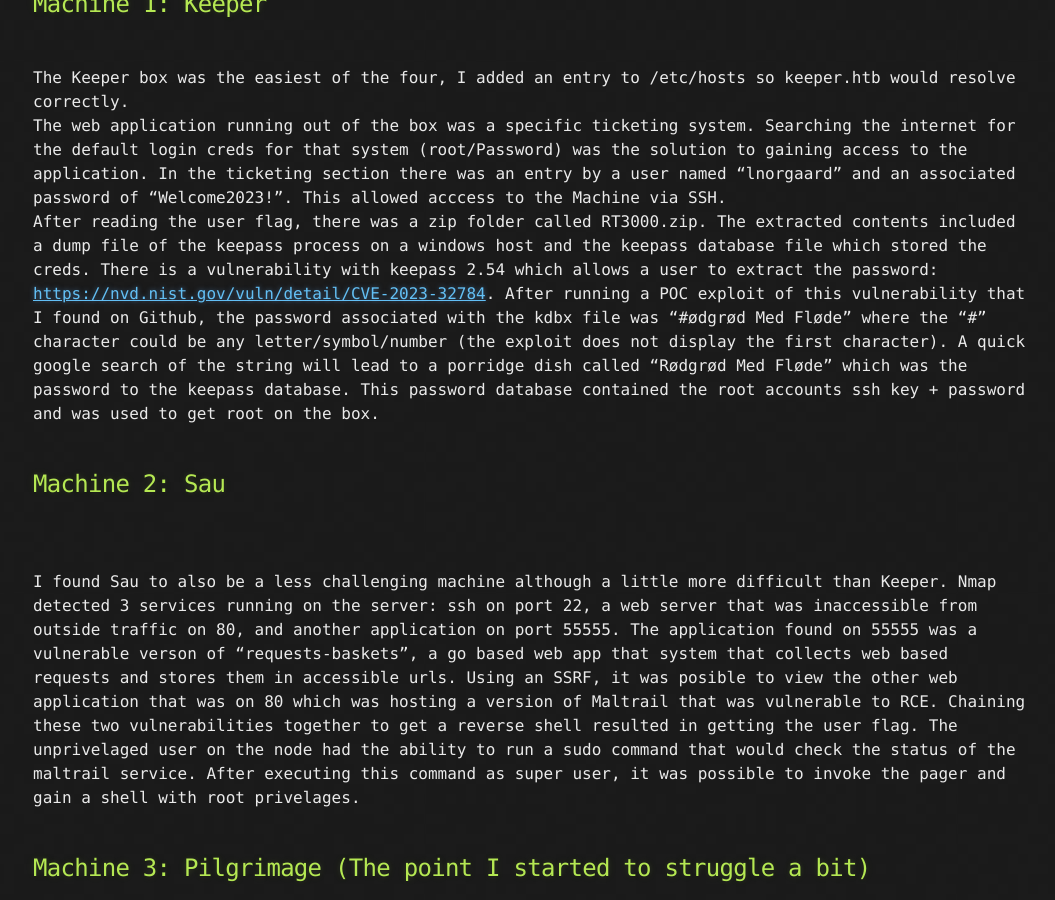
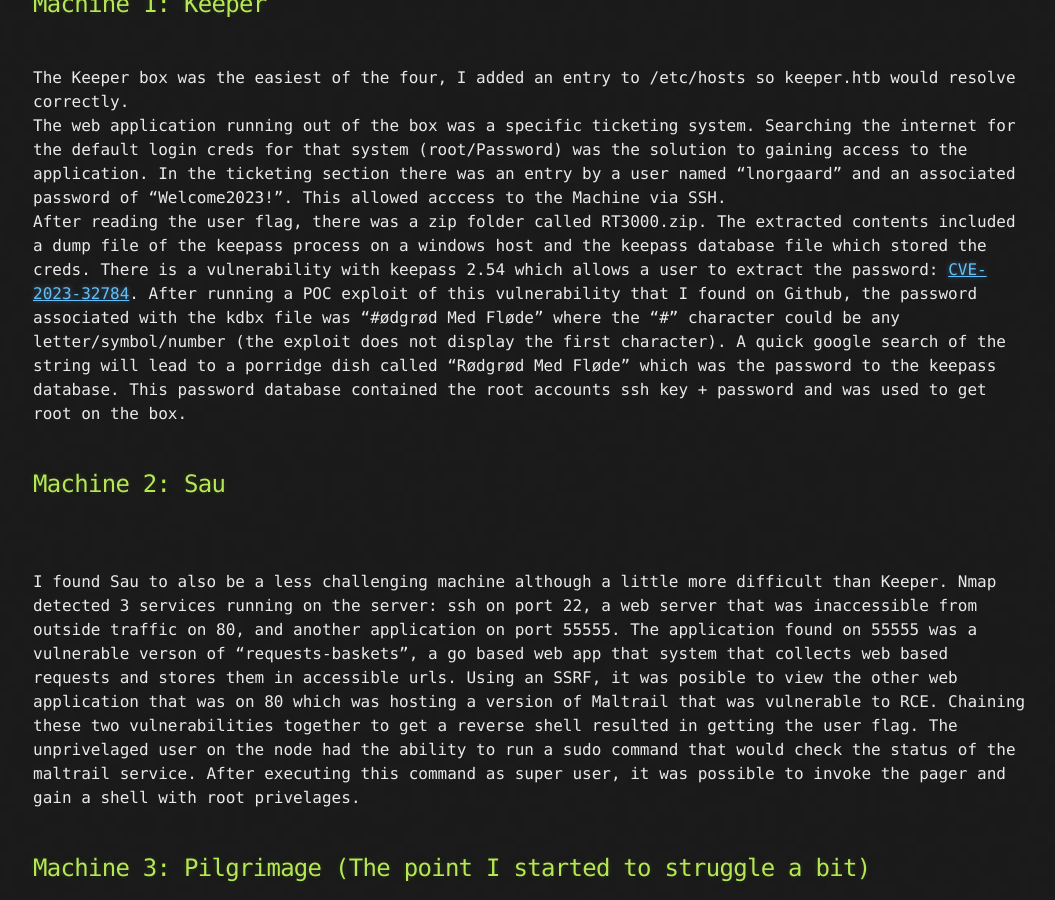
Before and after one commit to soWatt/soWatt.github.io, a Jekyll site: the page built from _posts/2023-08-25-First-HTB-Machines.md, in a window 1280 px wide and 900 px high, scrolled down 471 px. Shown: the whole window, without its empty margins (107-1162 px from the left). Built offline with Jekyll 4.4.1, drawn with Linux system fonts in a browser that asks for light colours; part of the change alters nothing that is shown.

Commit message:
fixed a link

```diff
--- a/_posts/2023-08-25-First-HTB-Machines.md
+++ b/_posts/2023-08-25-First-HTB-Machines.md
@@ -14,7 +14,7 @@ The Keeper box was the easiest of the four, I added an entry to /etc/hosts so ke
 <br/>
 The web application running out of the box was a specific ticketing system. Searching the internet for the default login creds for that system (root/Password) was the solution to gaining access to the application. In the ticketing section there was an entry by a user named "lnorgaard" and an associated password of "Welcome2023!". This allowed acccess to the Machine via SSH.
 <br/>
-After reading the user flag, there was a zip folder called RT3000.zip. The extracted contents included a dump file of the keepass process on a windows host and the keepass database file which stored the creds. There is a vulnerability with keepass 2.54 which allows a user to extract the password: [https://nvd.nist.gov/vuln/detail/CVE-2023-32784](CVE-2023-32784). After running a POC exploit of this vulnerability that I found on Github, the password associated with the kdbx file was "#ødgrød Med Fløde" where the "#" character could be any letter/symbol/number (the exploit does not display the first character). A quick google search of the string will lead to a porridge dish called "Rødgrød Med Fløde" which was the password to the keepass database. This password database contained the root accounts ssh key + password and was used to get root on the box.
+After reading the user flag, there was a zip folder called RT3000.zip. The extracted contents included a dump file of the keepass process on a windows host and the keepass database file which stored the creds. There is a vulnerability with keepass 2.54 which allows a user to extract the password: [CVE-2023-32784](https://nvd.nist.gov/vuln/detail/CVE-2023-32784). After running a POC exploit of this vulnerability that I found on Github, the password associated with the kdbx file was "#ødgrød Med Fløde" where the "#" character could be any letter/symbol/number (the exploit does not display the first character). A quick google search of the string will lead to a porridge dish called "Rødgrød Med Fløde" which was the password to the keepass database. This password database contained the root accounts ssh key + password and was used to get root on the box.
 <br/>
 <br/>
 ## [](#header-2) Machine 2: Sau
```
